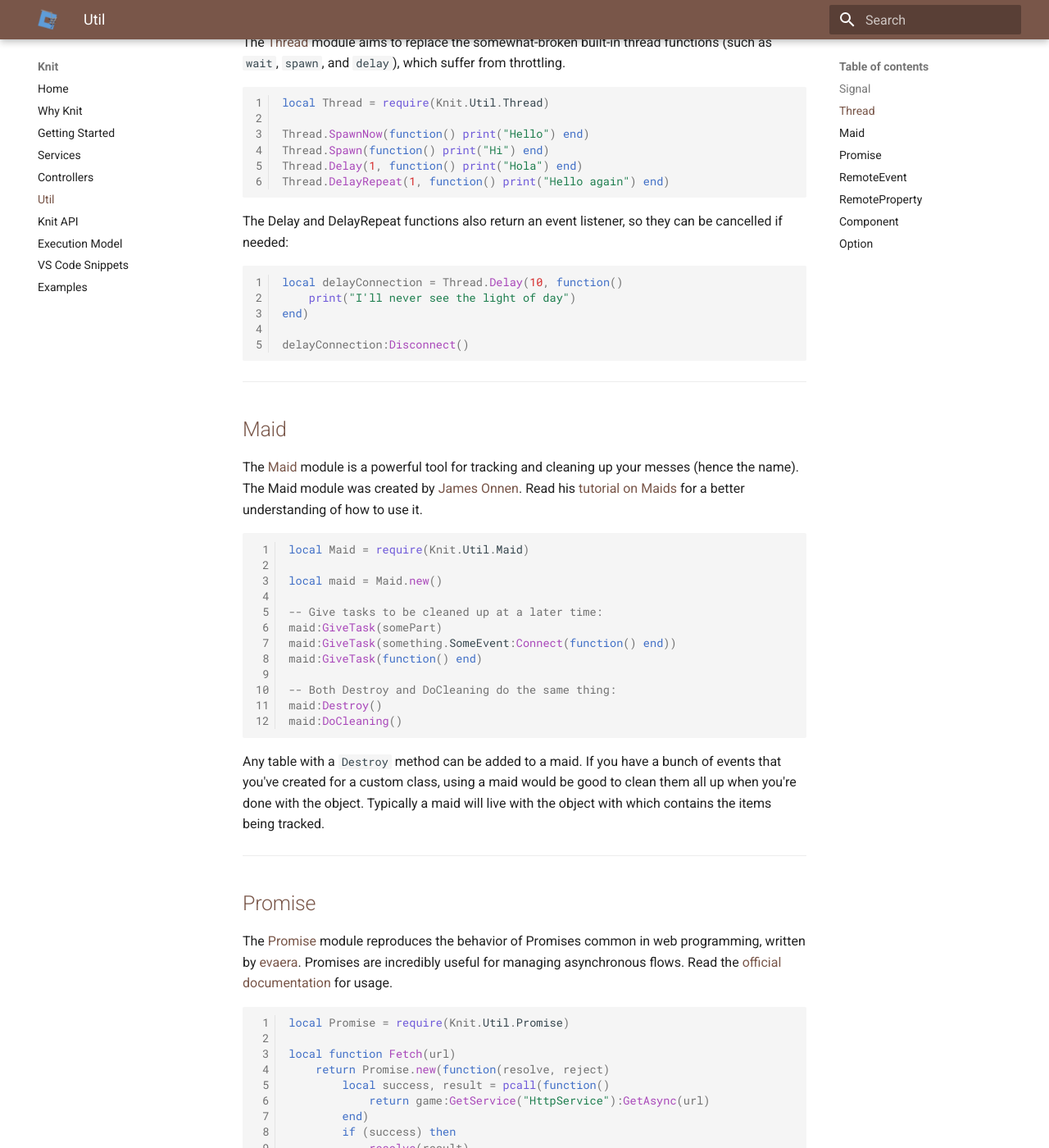
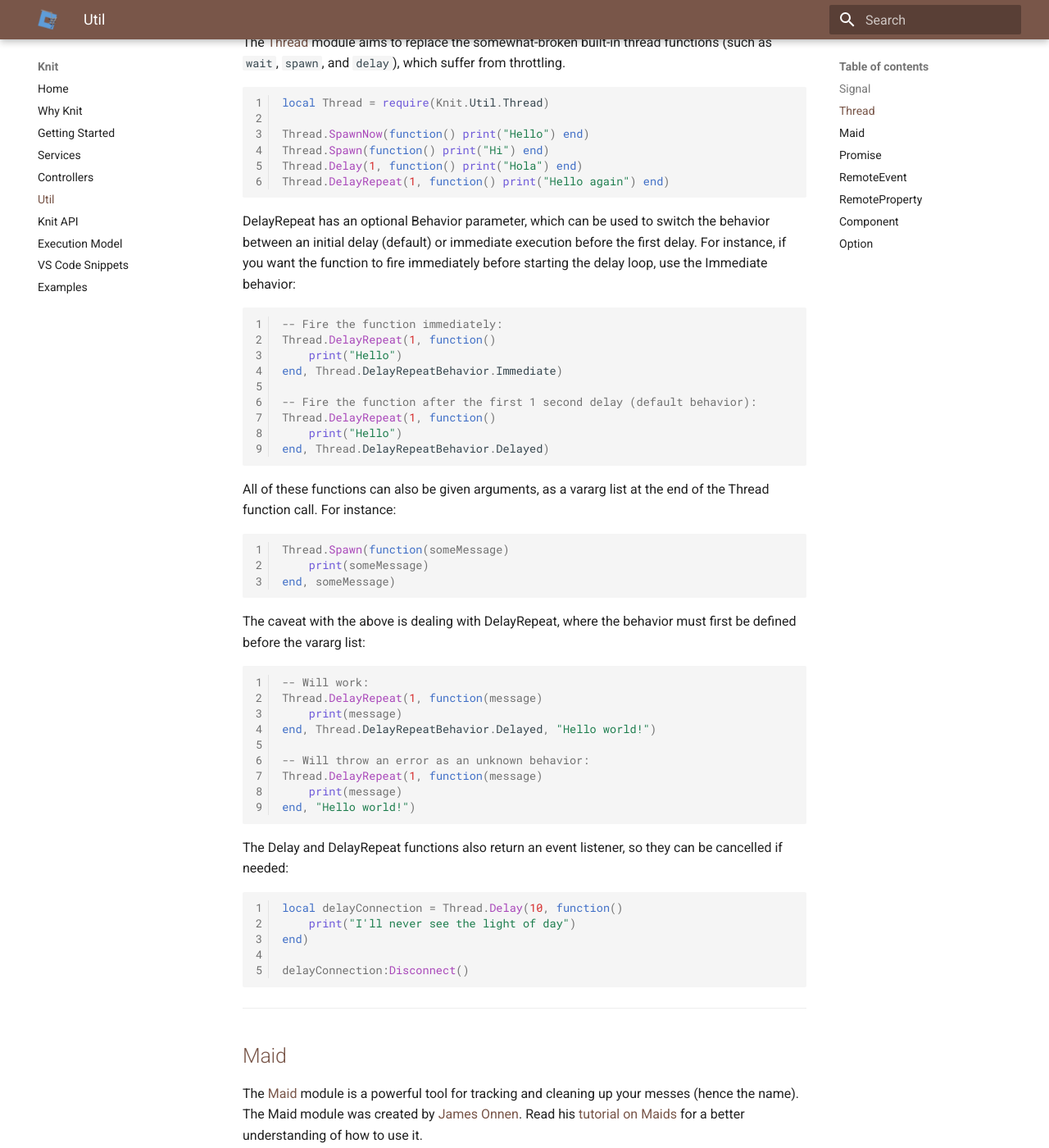
Before and after one commit to Sleitnick/Knit, an MkDocs documentation site: the page built from docs/util.md, in a window 1280 px wide and 1400 px high, scrolled down 877 px. Shown: the whole window at 82% size. Built offline with MkDocs 1.6.1 and Material for MkDocs 9.7.7, drawn with Linux system fonts in a browser that asks for light colours.

Commit message:
Documentation for DelayRepeat behavior

````diff
--- a/docs/util.md
+++ b/docs/util.md
@@ -38,6 +38,42 @@ Thread.SpawnNow(function() print("Hello") end)
 Thread.Spawn(function() print("Hi") end)
 Thread.Delay(1, function() print("Hola") end)
 Thread.DelayRepeat(1, function() print("Hello again") end)
+```
+
+DelayRepeat has an optional Behavior parameter, which can be used to switch the behavior between an initial delay (default) or immediate execution before the first delay. For instance, if you want the function to fire immediately before starting the delay loop, use the Immediate behavior:
+
+```lua
+-- Fire the function immediately:
+Thread.DelayRepeat(1, function()
+	print("Hello")
+end, Thread.DelayRepeatBehavior.Immediate)
+
+-- Fire the function after the first 1 second delay (default behavior):
+Thread.DelayRepeat(1, function()
+	print("Hello")
+end, Thread.DelayRepeatBehavior.Delayed)
+```
+
+All of these functions can also be given arguments, as a vararg list at the end of the Thread function call. For instance:
+
+```lua
+Thread.Spawn(function(someMessage)
+	print(someMessage)
+end, someMessage)
+```
+
+The caveat with the above is dealing with DelayRepeat, where the behavior must first be defined before the vararg list:
+
+```lua
+-- Will work:
+Thread.DelayRepeat(1, function(message)
+	print(message)
+end, Thread.DelayRepeatBehavior.Delayed, "Hello world!")
+
+-- Will throw an error as an unknown behavior:
+Thread.DelayRepeat(1, function(message)
+	print(message)
+end, "Hello world!")
 ```
 
 The Delay and DelayRepeat functions also return an event listener, so they can be cancelled if needed:
````
Also changed, not shown: 1 other file.
